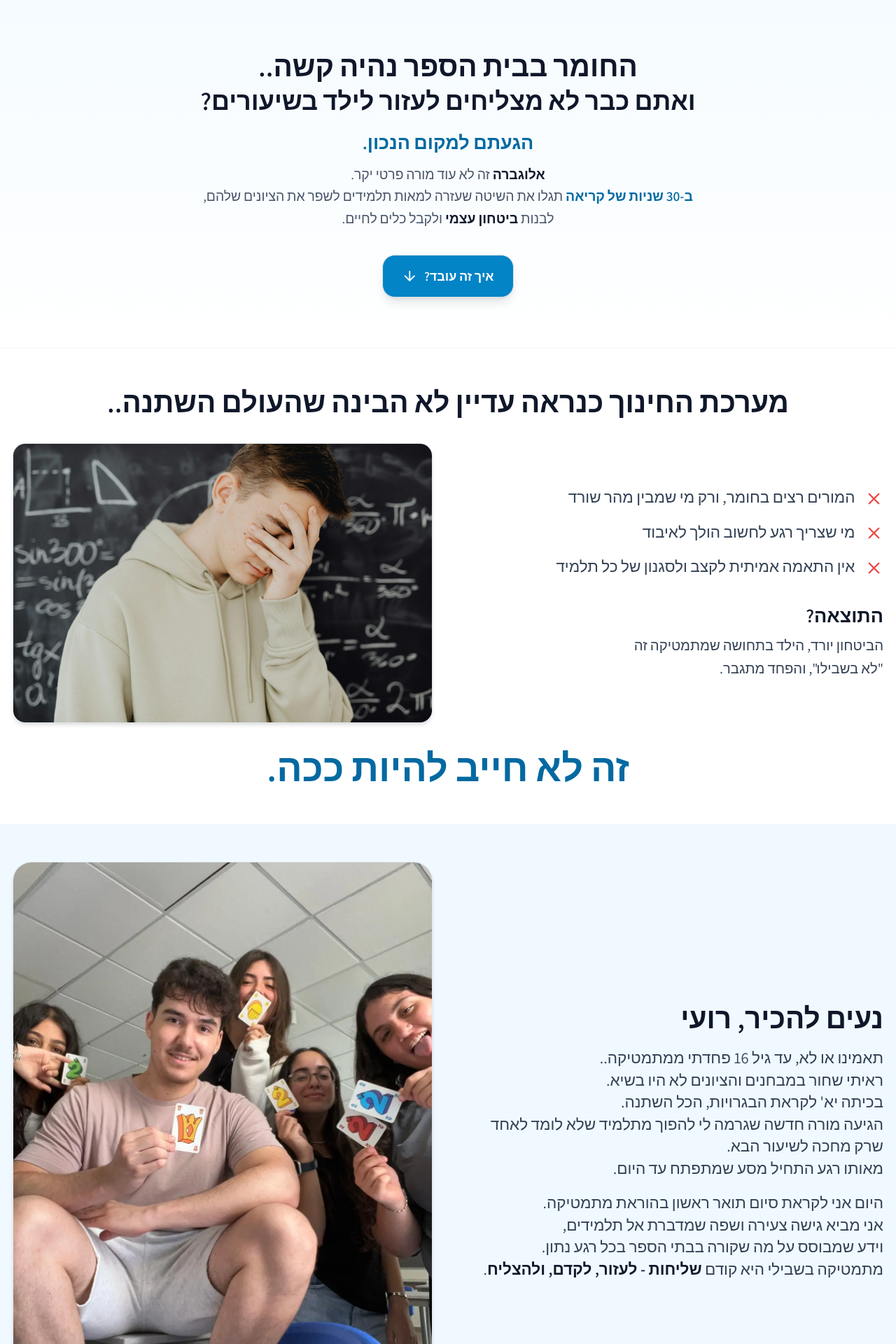
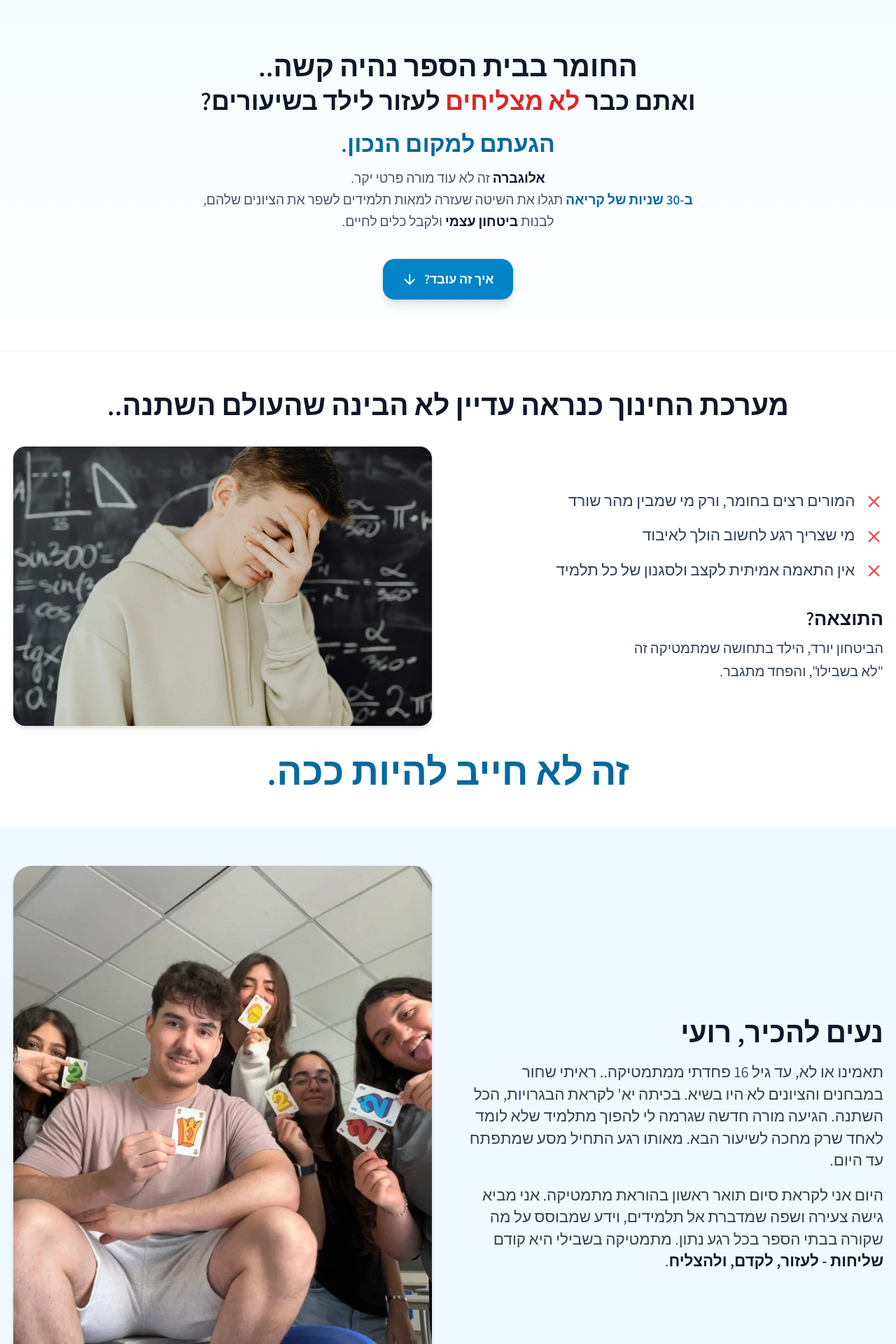
Before and after one commit to Roei2005/alogebra-parents-landing, a React (Vite) app: page / in a window 1280 px wide. Shown: the top 1920 px of the page at 70% size. Built offline with nearby package versions, Linux system fonts and the light colour scheme.

Commit message:
Update Servicez.tsx

```diff
--- a/src/Servicez.tsx
+++ b/src/Servicez.tsx
@@ -6,6 +6,7 @@ import {
   Check,
   ArrowRight,
   ArrowDown,
+  MessageSquare, // אייקון לצ'אט/וואטסאפ
 } from "lucide-react";
 
 // ❌ שורות הייבוא של התמונות נמחקו כדי למנוע שגיאות בנייה.
@@ -26,8 +27,15 @@ export default function Servicez() {
     return () => window.removeEventListener("scroll", onScroll);
   }, []);
 
+  // ✅ קישור וואטסאפ בטוח עם קידוד מלא של ההודעה
+  const waMsg = encodeURIComponent(
+    "היי, אשמח לפרטים נוספים לגבי השיעור ניסיון בחינם לילד/ה שלי"
+  );
+  const waHref = `https://wa.me/972536200289?text=${waMsg}`;
+
   return (
-    <main dir="rtl" className="min-h-screen bg-white text-slate-900">
+    // ⚠️ שינוי: הגברת עובי הפונט הגלובלי (font-medium)
+    <main dir="rtl" className="min-h-screen bg-white text-slate-900 font-medium">
       {/* ---------- SEO (שיפורים טכניים) ---------- */}
       <Helmet>
         <html lang="he" dir="rtl" />
@@ -41,11 +49,17 @@ export default function Servicez() {
           name="description"
           content="אלוגברה: מתמטיקה בגובה העיניים. שיעורים פרטיים בזום, אחד על אחד, שיטה שמביאה תוצאות, ליווי בין שיעורים וביטחון שעולה. שיעור ניסיון חינם."
         />
-        <meta name="keywords" content="מורה פרטי למתמטיקה, שיעורים פרטיים אונליין, מתמטיקה זום, חטיבה, תיכון, בגרות במתמטיקה" />
+        <meta
+          name="keywords"
+          content="מורה פרטי למתמטיקה, שיעורים פרטיים אונליין, מתמטיקה זום, חטיבה, תיכון, בגרות במתמטיקה"
+        />
 
         {/* שיפור OG: הוספת og:locale */}
         <meta property="og:locale" content="he_IL" />
-        <meta property="og:title" content="אלוגברה — שיעורי מתמטיקה פרטיים אונליין" />
+        <meta
+          property="og:title"
+          content="אלוגברה — שיעורי מתמטיקה פרטיים אונליין"
+        />
         <meta
           property="og:description"
           content="מתמטיקה בקצב שמתאים לילד שלכם, עם ליווי אישי ושיטה שעובדת. שיעור ניסיון בחינם."
@@ -59,28 +73,28 @@ export default function Servicez() {
           <h1 className="text-3xl md:text-4xl font-extrabold text-slate-900">
             החומר בבית הספר נהיה קשה..
           </h1>
-          {/* שינוי 2: הדגשת h2 */}
-          <h2 className="mt-2 text-2xl md:text-[2rem] font-extrabold text-slate-900 font-black">
-            ואתם כבר לא מצליחים לעזור לילד בשיעורים?
+
+          {/* BOLD והדגשת "לא מצליחים" */}
+          <h2 className="mt-2 text-2xl md:text-[2rem] font-extrabold text-slate-900">
+            ואתם כבר <span className="font-extrabold text-red-600">לא מצליחים</span> לעזור לילד בשיעורים?
           </h2>
 
-          <p className="mt-5 text-xl md:text-2xl font-extrabold text-sky-700">
+          {/* הגדלת הכתב של "הגעתם למקום הנכון" */}
+          <p className="mt-5 text-2xl md:text-3xl font-extrabold text-sky-700">
             הגעתם למקום הנכון.
           </p>
 
-          {/* שינוי 2: הדגשת מילים חשובות ופיצול שורות */}
+          {/* הדגשת מילים חשובות ופיצול שורות */}
           <p className="mt-3 max-w-3xl mx-auto text-slate-600 text-[1.125rem] md:text-[1.075rem] leading-relaxed">
             <span className="font-extrabold text-slate-900">אלוגברה</span> זה לא עוד מורה פרטי יקר.
-            <br className="block"/>
-            <span className="font-extrabold text-sky-700">ב-30 שניות של קריאה</span> תגלו את השיטה
-            שעזרה למאות תלמידים לשפר את הציונים שלהם,
-            <br className="block"/>
-            לבנות <span className="font-extrabold text-slate-900">ביטחון עצמי</span> ולקבל
-            כלים לחיים.
+            <br className="block" />
+            <span className="font-extrabold text-sky-700">ב-30 שניות של קריאה</span> תגלו את השיטה שעזרה למאות תלמידים לשפר את הציונים שלהם,
+            <br className="block" />
+            לבנות <span className="font-extrabold text-slate-900">ביטחון עצמי</span> ולקבל כלים לחיים.
           </p>
 
+          {/* ✅ קישור לסקשן הבא */}
           <div className="mt-8 flex justify-center">
-            {/* קישור לסקשן הבא */}
             <a
               href="#system"
               className="inline-flex items-center gap-2 rounded-2xl border bg-sky-600 px-6 py-3 text-white font-semibold shadow-lg hover:bg-sky-700 transition"
@@ -118,10 +132,10 @@ export default function Servicez() {
               <h4 className="mt-8 text-2xl font-extrabold text-center md:text-right text-slate-900">
                 התוצאה?
               </h4>
-              {/* שינוי 3: פיצול שורה */}
+
               <p className="mt-2 text-center md:text-right text-lg text-slate-700 leading-relaxed">
                 הביטחון יורד, הילד בתחושה שמתמטיקה זה
-                <br className="block"/>
+                <br className="block" />
                 "לא בשבילו", והפחד מתגבר.
               </p>
             </div>
@@ -137,7 +151,7 @@ export default function Servicez() {
             </figure>
           </div>
 
-          {/* שינוי 4: הגדלת הכתב לבולטות מרבית */}
+          {/* הגדלת כתב לבולטות */}
           <div className="mt-8">
             <p className="text-center text-3xl md:text-5xl font-extrabold text-sky-700">
               זה לא חייב להיות ככה.
@@ -148,39 +162,21 @@ export default function Servicez() {
 
       {/* ---------- הסיפור האישי ---------- */}
       <section id="about" className="bg-sky-50 py-12">
-        {/* שינוי 5: הגדלת מרווח אנכי בין שורות (leading-loose) */}
+        {/* הגדלת מרווח שורות (leading-loose) */}
         <div className="max-w-6xl mx-auto px-4 grid md:grid-cols-2 gap-10 items-center leading-loose">
           <div>
-            {/* שינוי 5: כותרת קצרה יותר */}
             <h3 className="text-3xl md:text-4xl font-extrabold text-slate-900 text-center md:text-right">
               נעים להכיר, רועי
             </h3>
 
-            {/* שינוי 1 ו-5: טקסט מעודכן, פיצול שורות אסתטי */}
             <p className="mt-4 text-lg md:text-xl text-slate-700 text-center md:text-right">
-              תאמינו או לא, עד גיל 16 פחדתי ממתמטיקה..
-              <br className="block"/>
-              ראיתי שחור במבחנים והציונים לא היו בשיא.
-              <br className="block"/>
-              בכיתה יא' לקראת הבגרויות, הכל השתנה.
-              <br className="block"/>
-              הגיעה מורה חדשה שגרמה לי להפוך מתלמיד שלא לומד לאחד שרק מחכה לשיעור הבא.
-              <br className="block"/>
-              מאותו רגע התחיל מסע שמתפתח עד היום.
+              תאמינו או לא, עד גיל 16 פחדתי ממתמטיקה.. ראיתי שחור במבחנים והציונים לא היו בשיא.
+              בכיתה יא' לקראת הבגרויות, הכל השתנה. הגיעה מורה חדשה שגרמה לי להפוך מתלמיד שלא לומד לאחד שרק מחכה לשיעור הבא. מאותו רגע התחיל מסע שמתפתח עד היום.
             </p>
 
             <p className="mt-4 text-lg md:text-xl text-slate-700 text-center md:text-right">
-              היום אני לקראת סיום תואר ראשון בהוראת מתמטיקה.
-              <br className="block"/>
-              אני מביא גישה צעירה ושפה שמדברת אל תלמידים,
-              <br className="block"/>
-              וידע שמבוסס על מה שקורה בבתי הספר בכל רגע נתון.
-              <br className="block"/>
-              מתמטיקה בשבילי היא קודם
-              <span className="font-extrabold text-slate-900">
-                {' '}שליחות - לעזור, לקדם, ולהצליח
-              </span>
-              .
+              היום אני לקראת סיום תואר ראשון בהוראת מתמטיקה. אני מביא גישה צעירה ושפה שמדברת אל תלמידים, וידע שמבוסס על מה שקורה בבתי הספר בכל רגע נתון. מתמטיקה בשבילי היא קודם
+              <span className="font-extrabold text-slate-900">{' '}שליחות - לעזור, לקדם, ולהצליח</span>.
             </p>
           </div>
 
@@ -209,12 +205,11 @@ export default function Servicez() {
             </span>
             <br className="sm:hidden" />
             <span className="block mt-3">
-              אני יודע איפה התלמידים נמצאים היום, מה מצופה מהם, ואיך להסביר בצורה
-              ברורה שעובדת.
+              אני יודע איפה התלמידים נמצאים היום, מה מצופה מהם, ואיך להסביר בצורה ברורה שעובדת.
             </span>
           </p>
 
-          {/* שינוי 6: שינוי הבולטים לעיצוב יותר מיוחד (רקע תכלת וגבולות) */}
+          {/* בולטים מעוצבים */}
           <div className="mt-8 grid gap-4 sm:grid-cols-2 md:grid-cols-2">
             <StyledBullet text="חיבור אמיתי מהרגע הראשון" />
             <StyledBullet text="שיטה מוכחת שמביאה ציונים גבוהים" />
@@ -222,7 +217,7 @@ export default function Servicez() {
             <StyledBullet text="שקיפות מלאה מול ההורים" />
           </div>
 
-          {/* מקום מומלץ לסרטוני/תמונות המלצה בעתיד */}
+          {/* מקום לתמונת/וידאו המלצות */}
           <div className="mt-10 aspect-[16/9] rounded-2xl border border-dashed border-slate-300 flex items-center justify-center text-slate-400">
             [ מקום לתמונה או סרטוני המלצה ]
           </div>
@@ -239,14 +234,14 @@ export default function Servicez() {
         </div>
       </section>
 
-      {/* ---------- איך זה עובד? ---------- */}
+      {/* ---------- אז איך זה עובד? ---------- */}
       <section id="offer" className="bg-white py-12">
         <div className="mx-auto max-w-6xl px-4">
           <h3 className="text-3xl md:text-4xl font-extrabold text-center">
             אז איך זה עובד?
           </h3>
 
-          <div className="mt-8 grid gap-6 md:grid-cols-3">
+        <div className="mt-8 grid gap-6 md:grid-cols-3">
             <Step number={1} title="שיחת היכרות קצרה" text="מזהים את הקשיים ונקודת הפתיחה" />
             <Step number={2} title="שיעור ניסיון בחינם" text="בודקים שיש חיבור, מתנסים ללא תשלום" />
             <Step number={3} title="תוכנית מותאמת אישית" text="יעדים ברורים, תרגול ומעקב" />
@@ -265,8 +260,8 @@ export default function Servicez() {
           <h3 className="text-3xl md:text-4xl font-extrabold text-center">איך מתחילים?</h3>
 
           <div className="mt-8 grid gap-6 md:grid-cols-2">
+            {/* קובייה 1: שיעור ניסיון */}
             <div className="rounded-3xl border border-white/30 p-8 md:p-10 shadow-sm bg-white/0">
-              {/* שינוי 7: כותרת מודגשת */}
               <h4 className="text-2xl font-bold text-white font-extrabold">קובעים שיעור ניסיון</h4>
               <p className="mt-3 text-lg md:text-xl text-sky-100 font-semibold">חינם, ללא התחייבות</p>
               <div className="mt-6 flex justify-center">
@@ -279,23 +274,27 @@ export default function Servicez() {
               </div>
             </div>
 
-            <div className="rounded-3xl border border-white/30 p-8 md:p-10 shadow-sm bg-white/0">
-              {/* שינוי 7: כותרת מודגשת */}
+            {/* קובייה 2: לאחר מכן */}
+            <div className="rounded-3xl border border-white/30 p-8 md:p-10 shadow-sm bg-white/0 text-right">
               <h4 className="text-2xl font-bold text-white font-extrabold">לאחר מכן</h4>
-              {/* שינוי 7: שימוש ב-whitespace-nowrap כדי למנוע פיצול שורה */}
-              <div className="mt-3 flex items-baseline justify-center gap-2 whitespace-nowrap">
+
+              <div className="mt-3 flex items-baseline justify-end gap-2 whitespace-nowrap">
                 <span className="text-5xl font-extrabold">100 ₪</span>
-                <span className="text-lg md:text-xl text-sky-100">לשיעור, זום אחד על אחד</span>
               </div>
+
+              <p className="text-lg md:text-xl text-sky-100 mt-3 font-semibold">
+                לשיעור אחד על אחד: זום <span className="font-extrabold text-white/80">או</span> פרונטלי (בנתניה)
+              </p>
+
               <ul className="mt-5 space-y-2 text-lg md:text-xl text-sky-100">
-                <li className="flex items-center justify-center gap-2">
-                  <Check className="h-5 w-5 text-white" /> ליווי אישי בין שיעורים
+                <li className="flex items-center justify-end gap-2">
+                  ליווי אישי בין שיעורים <Check className="h-5 w-5 text-white" />
                 </li>
-                <li className="flex items-center justify-center gap-2">
-                  <Check className="h-5 w-5 text-white" /> מעקב התקדמות להורים
+                <li className="flex items-center justify-end gap-2">
+                  מעקב התקדמות להורים <Check className="h-5 w-5 text-white" />
                 </li>
-                <li className="flex items-center justify-center gap-2">
-                  <Check className="h-5 w-5 text-white" /> ליווי 24/7
+                <li className="flex items-center justify-end gap-2">
+                  ליווי 24/7 <Check className="h-5 w-5 text-white" />
                 </li>
               </ul>
             </div>
@@ -306,7 +305,7 @@ export default function Servicez() {
       {/* ---------- טופס ---------- */}
       <section id="contact" className="bg-white py-12">
         <div className="mx-auto max-w-2xl px-4">
-          <h4 className="text-2xl md:text-3xl font-extrabולד text-center">
+          <h4 className="text-2xl md:text-3xl font-extrabold text-center">
             מלאו את הטופס ונחזור אליכם בהקדם
           </h4>
 
@@ -359,12 +358,35 @@ export default function Servicez() {
         </div>
       </section>
 
+      {/* ---------- סקשן חדש: וואטסאפ ---------- */}
+      <section className="bg-sky-50 py-10">
+        <div className="mx-auto max-w-2xl px-4 text-center">
+          <h4 className="text-2xl font-extrabold text-slate-900">
+            יש לכם עוד שאלות?
+          </h4>
+          <p className="mt-3 text-lg text-slate-700">
+            צרו איתנו קשר בוואטספ ונשמח לענות לכם!
+          </p>
+
+          <div className="mt-6 flex justify-center">
+            {/* קישור לוואטסאפ עם טקסט מקודד */}
+            <a
+              href={waHref}
+              target="_blank"
+              rel="noopener noreferrer"
+              className="inline-flex items-center gap-2 rounded-xl bg-green-500 px-6 py-3 text-white font-semibold shadow-lg hover:bg-green-600 transition"
+            >
+              <MessageSquare className="h-5 w-5" />
+              שלחו הודעה בוואטסאפ
+            </a>
+          </div>
+        </div>
+      </section>
+
       {/* ---------- כפתור צף בנייד בלבד ---------- */}
       <a
         href="#contact"
-        className={`sm:hidden fixed right-3 top-[78%] z-50 inline-flex items-center gap-2 rounded-full bg-sky-500/95 px-3 py-2 text-white text-sm font-semibold shadow-lg transition-all ${
-          showFloat ? "opacity-100" : "opacity-0 pointer-events-none"
-        }`}
+        className={`sm:hidden fixed right-3 top-[78%] z-50 inline-flex items-center gap-2 rounded-full bg-sky-500/95 px-3 py-2 text-white text-sm font-semibold shadow-lg transition-all ${showFloat ? "opacity-100" : "opacity-0 pointer-events-none"}`}
         aria-label="לקביעת שיעור"
       >
         לקביעת שיעור
@@ -374,7 +396,6 @@ export default function Servicez() {
 }
 
 /* ===== Components ===== */
-// שינוי 6: קומפוננטה חדשה לבולטים מעוצבים
 function StyledBullet({ text }: { text: string }) {
   return (
     <div className="flex items-start gap-3 rounded-xl border border-sky-200 bg-sky-50 p-4 shadow-sm text-slate-800">
@@ -383,8 +404,6 @@ function StyledBullet({ text }: { text: string }) {
     </div>
   );
 }
-
-// הקומפוננטה הישנה של Bullet נמחקה והוחלפה ב-StyledBullet
 
 function Step({
   number,
```
